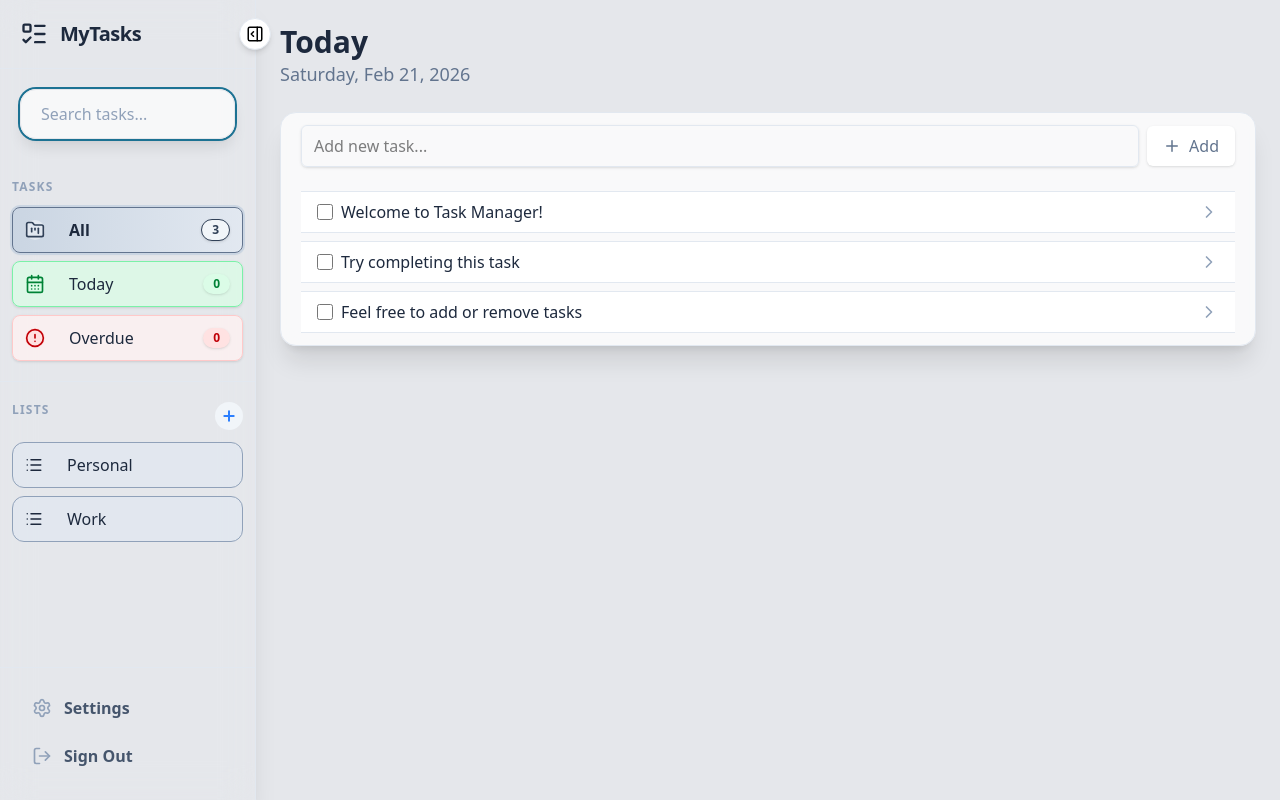
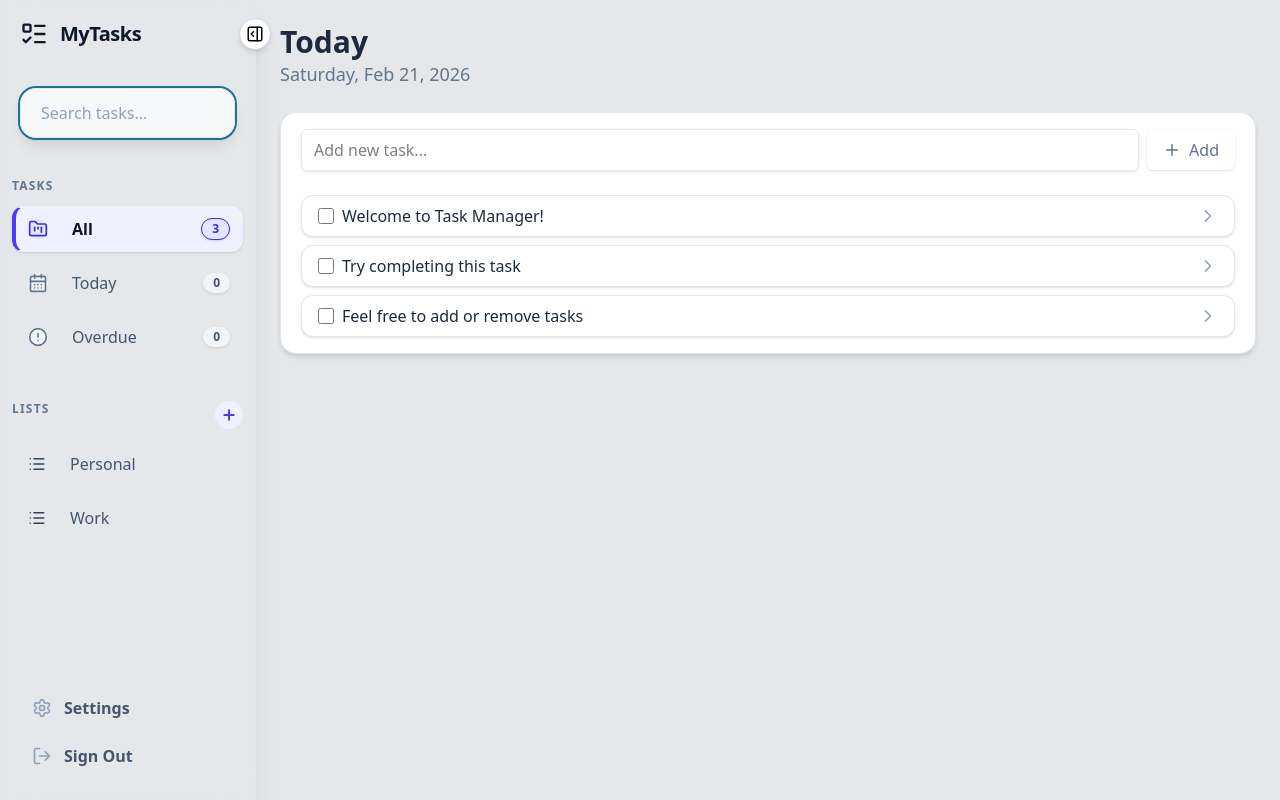
Before and after one commit to SajalKumar02/FocusFlow, a React app: page / in a window 1280 px wide. Built offline with nearby package versions, Linux system fonts and the light colour scheme; the HTML template or start-up script is replaced by a standard one.

Commit message:
Not-Complete, Just Saving

```diff
--- a/src/Components/Dashboard/MainContext/MainContent.jsx
+++ b/src/Components/Dashboard/MainContext/MainContent.jsx
@@ -27,7 +27,7 @@ const MainContent = ({
         handleSort={handleSort}
       /> */}
 
-      <section className="flex flex-col gap-4 mb-6 py-3 px-5 rounded-2xl bg-white/75 shadow-xl border border-slate-200 backdrop-blur-md">
+      <section className="flex flex-col gap-4 mb-6 py-4 px-5 rounded-2xl bg-white shadow-md border border-slate-200">
         <AddNewTask selectedList={selectedList} />
 
         <TaskList
--- a/src/Components/Dashboard/MainContext/TaskList.jsx
+++ b/src/Components/Dashboard/MainContext/TaskList.jsx
@@ -18,14 +18,14 @@ const TaskList = ({
   return (
     <div className="flex flex-col gap-2">
       {filteredTasks?.length === 0 ? (
-        <div className="text-slate-400 text-center py-6">
+        <div className="text-slate-500 text-center py-6">
           No tasks yet
         </div>
       ) : (
         filteredTasks?.map((task) => (
           <div
             key={task.id}
-            className="flex items-center px-4 py-2 bg-white border-t border-b border-slate-200 hover:bg-blue-50 transition-colors duration-150 cursor-pointer"
+            className="group flex items-center px-4 py-2 bg-white border border-slate-200 rounded-xl shadow-sm hover:shadow-md hover:border-slate-300 hover:bg-indigo-50/60 transition-all duration-150 cursor-pointer"
             onClick={() => handleSetSelectedTask(task.id)}
           >
             <input
@@ -35,15 +35,17 @@ const TaskList = ({
                 e.stopPropagation();
                 toggleTask(task.id);
               }}
-              className="mr-2 w-4 h-4 border border-slate-200 bg-white rounded cursor-pointer transition-colors duration-150"
+              className="mr-2 w-4 h-4 border border-slate-300 bg-white rounded cursor-pointer transition-colors duration-150 accent-indigo-600"
             />
             <span
-              className={`text-slate-800 ${task.completed ? "line-through text-slate-400" : ""}`}
+              className={`text-slate-800 ${
+                task.completed ? "line-through text-slate-500" : ""
+              }`}
             >
               {task.title}
             </span>
             <div className="flex-1" />
-            <ChevronRight className="w-5 h-5 text-slate-400" />
+            <ChevronRight className="w-5 h-5 text-slate-400 group-hover:text-slate-500" />
           </div>
         ))
       )}
--- a/src/Components/Dashboard/SideBar/Header.jsx
+++ b/src/Components/Dashboard/SideBar/Header.jsx
@@ -7,29 +7,29 @@ import {
 
 const Header = ({ expanded, onToggle }) => {
   return (
-    <div className="flex items-center justify-between p-5 border-b border-slate-200 relative">
+    <div className="flex items-center justify-between p-5 relative">
       {expanded ? (
-        <h1 className="text-xl font-bold tracking-tight text-slate-800 flex items-center gap-2">
+        <h1 className="text-xl font-bold tracking-tight text-slate-900 flex items-center gap-2">
           <ListTodo size={28} className="mr-1" />
           MyTasks
         </h1>
       ) : (
-        <span className="text-slate-800 flex justify-center w-full">
+        <span className="text-slate-900 flex justify-center w-full">
           <ListTodo size={28} />
         </span>
       )}
       {expanded ? (
         <button
-          className="absolute top-1/2 right-[-16px] transform -translate-y-1/2 bg-white shadow-md border border-slate-200 w-8 h-8 flex items-center justify-center rounded-full transition-all hover:bg-slate-200 active:bg-slate-300 focus:outline-none focus:ring-2 focus:ring-slate-400 z-10"
+          className="absolute top-1/2 right-[-16px] transform -translate-y-1/2 bg-white shadow-md border border-slate-300 w-8 h-8 flex items-center justify-center rounded-full transition-all hover:bg-slate-50 active:bg-slate-100 focus:outline-none focus-visible:ring-2 focus-visible:ring-indigo-500 focus-visible:ring-offset-2 z-10"
           onClick={onToggle}
           aria-label="Collapse sidebar"
         >
-          <PanelRightOpen size={18} color="#000000" />
+          <PanelRightOpen size={18} />
           {/* <PanelRightOpen size={18} /> */}
         </button>
       ) : (
         <button
-          className="absolute top-1/2 right-[-16px] transform -translate-y-1/2 bg-white shadow-md border border-slate-200 w-8 h-8 flex items-center justify-center rounded-full transition-all hover:bg-slate-200 active:bg-slate-300 focus:outline-none focus:ring-2 focus:ring-slate-400 z-10"
+          className="absolute top-1/2 right-[-16px] transform -translate-y-1/2 bg-white shadow-md border border-slate-300 w-8 h-8 flex items-center justify-center rounded-full transition-all hover:bg-slate-50 active:bg-slate-100 focus:outline-none focus-visible:ring-2 focus-visible:ring-indigo-500 focus-visible:ring-offset-2 z-10"
           onClick={onToggle}
           aria-label="Expand sidebar"
           style={{ boxShadow: "0 2px 8px 0 rgba(0,0,0,0.07)" }}
--- a/src/Components/Dashboard/SideBar/ListSection/ListSection.jsx
+++ b/src/Components/Dashboard/SideBar/ListSection/ListSection.jsx
@@ -70,12 +70,12 @@ const ListSection = ({
     <div className="py-5 px-3 flex-1 flex flex-col h-full min-h-0">
       {/* Header row */}
       <div className="flex items-center justify-between mb-3">
-        <h2 className="text-xs mb-3 text-slate-400 font-bold tracking-widest uppercase">
+        <h2 className="text-xs mb-3 text-slate-500 font-bold tracking-widest uppercase">
           Lists
         </h2>
         {expanded && (
           <button
-            className="flex items-center justify-center w-7 h-7 bg-slate-100 text-blue-500 rounded-full transition-all hover:bg-blue-50 active:bg-blue-200"
+            className="flex items-center justify-center w-7 h-7 bg-indigo-50 text-indigo-600 rounded-full transition-colors hover:bg-indigo-100 active:bg-indigo-200 focus:outline-none focus-visible:ring-2 focus-visible:ring-indigo-500 focus-visible:ring-offset-2"
             type="button"
             title="Add List"
             onClick={handleAddList}
@@ -100,9 +100,10 @@ const ListSection = ({
                 onSelect={() => handleSetSelectedList(list.id)}
                 colorClass={
                   selectedList === list.id
-                    ? "bg-gradient-to-r from-slate-300 to-slate-200 text-slate-900 border border-slate-500 ring-2 ring-slate-300"
-                    : "bg-slate-200/80 text-slate-800 border border-slate-400"
+                    ? "bg-indigo-50 text-slate-900 border-indigo-200 shadow-sm border border-l-indigo-600 focus-visible:ring-2 focus-visible:ring-indigo-500 focus-visible:ring-offset-2"
+                    : "bg-transparent text-slate-700 hover:bg-slate-50 border border-transparent hover:border-slate-200 focus-visible:ring-2 focus-visible:ring-indigo-500 focus-visible:ring-offset-2"
                 }
+                borderClass={selectedList === list.id ? "border-l-indigo-600" : ""}
                 ariaLabel={list.title}
               />
             ))}
@@ -118,7 +119,7 @@ const ListSection = ({
             value={newListTitle}
             onChange={(e) => setNewListTitle(e.target.value)}
             onKeyDown={handleInputKeyDown}
-            className="flex-1 min-w-0 py-1.5 px-3 text-sm rounded-xl border border-slate-300 transition-all focus:border-blue-400 focus:ring-0 focus:outline-none"
+            className="flex-1 min-w-0 py-1.5 px-3 text-sm rounded-xl border border-slate-300 text-slate-900 placeholder:text-slate-400 transition-colors focus:border-indigo-400 focus-visible:ring-2 focus-visible:ring-indigo-500 focus-visible:ring-offset-2 focus:outline-none"
             placeholder="Add new list..."
             aria-label="Add new list"
           />
--- a/src/Components/Dashboard/SideBar/ListSection/listComponent.jsx
+++ b/src/Components/Dashboard/SideBar/ListSection/listComponent.jsx
@@ -24,7 +24,7 @@ const ListComponent = ({
     <li>
       <button
         type="button"
-        className={`flex items-center py-2.5 px-3 rounded-xl transition-all cursor-pointer group w-full outline-none
+        className={`flex items-center py-2.5 px-3 rounded-xl transition-colors duration-150 cursor-pointer group w-full outline-none relative border border-transparent border-l-4
           ${expanded ? "justify-between" : "justify-center"}
           ${colorClass}
           ${selected ? borderClass : ""}
@@ -47,7 +47,7 @@ const ListComponent = ({
           {expanded && (
             <span
               className={`text-base ml-3 ${
-                selected ? "font-bold" : "font-medium text-slate-800"
+                selected ? "font-bold text-slate-900" : "font-medium text-slate-600"
               }`}
             >
               {title}
@@ -56,7 +56,7 @@ const ListComponent = ({
         </div>
         {expanded && count !== undefined && (
           <span
-            className={`text-xs font-semibold px-2.5 py-0.5 rounded-full shadow ${countBgClass} ${countTextClass} ${
+            className={`text-xs font-semibold px-2.5 py-0.5 rounded-full shadow-sm ${countBgClass} ${countTextClass} ${
               selected ? "border border-current" : ""
             }`}
           >
--- a/src/Components/Dashboard/SideBar/PresetListsSection.jsx
+++ b/src/Components/Dashboard/SideBar/PresetListsSection.jsx
@@ -27,7 +27,7 @@ const PresetListsSection = ({
 
   return (
     <div className="py-5 px-3 border-b border-slate-200">
-      <h2 className="text-xs mb-3 text-slate-400 font-bold tracking-widest uppercase">
+      <h2 className="text-xs mb-3 text-slate-500 font-bold tracking-widest uppercase">
         Tasks
       </h2>
       <ul className="flex flex-col gap-2">
@@ -35,13 +35,13 @@ const PresetListsSection = ({
         <li>
           <button
             type="button"
-            className={`flex items-center py-2.5 px-3 rounded-lg shadow-sm transition-all cursor-pointer group w-full outline-none
+            className={`flex items-center py-2.5 px-3 rounded-xl transition-colors duration-150 cursor-pointer group w-full outline-none relative border border-transparent border-l-4
               ${
                 isAllSelected
-                  ? "bg-gradient-to-r from-slate-300 to-slate-200 border border-slate-500 ring-2 ring-slate-300"
-                  : "bg-slate-100/80 border border-slate-300"
+                  ? "bg-indigo-50 border border-indigo-200 border-l-indigo-600 shadow-sm"
+                  : "bg-transparent hover:bg-slate-50 hover:border-slate-200"
               }
-              hover:bg-slate-200 hover:shadow-md focus-visible:ring-2 focus-visible:ring-offset-2 focus-visible:ring-slate-500
+              focus-visible:ring-2 focus-visible:ring-offset-2 focus-visible:ring-indigo-500
               ${expanded ? "justify-between" : "justify-center"}
             `}
             onClick={() => handleSelectList(PRESET_IDS.ALL)}
@@ -55,7 +55,11 @@ const PresetListsSection = ({
               }`}
             >
               <span
-                className={`inline-flex items-center justify-center rounded-full bg-slate-200 text-slate-700`}
+                className={`inline-flex items-center justify-center rounded-full ${
+                  isAllSelected
+                    ? "bg-indigo-100 text-indigo-700"
+                    : "bg-slate-100 text-slate-500"
+                }`}
               >
                 <FolderKanban
                   size={20}
@@ -68,8 +72,8 @@ const PresetListsSection = ({
                 <span
                   className={`text-base ml-3 ${
                     isAllSelected
-                      ? "text-slate-800 font-bold"
-                      : "font-medium text-slate-800"
+                      ? "text-slate-900 font-bold"
+                      : "font-medium text-slate-600"
                   }`}
                 >
                   All
@@ -78,8 +82,12 @@ const PresetListsSection = ({
             </div>
             {expanded && (
               <span
-                className={`bg-slate-100 text-xs font-semibold text-slate-700 px-2.5 py-0.5 rounded-full shadow ${
+                className={`text-xs font-semibold px-2.5 py-0.5 rounded-full shadow-sm ${
                   isAllSelected ? "border border-current" : ""
+                } ${
+                  isAllSelected
+                    ? "bg-indigo-100 text-indigo-700"
+                    : "bg-slate-100 text-slate-600"
                 }`}
               >
                 {getCountOfPresetLists(PRESET_IDS.ALL)}
@@ -91,13 +99,13 @@ const PresetListsSection = ({
         <li>
           <button
             type="button"
-            className={`flex items-center py-2.5 px-3 rounded-lg shadow-sm transition-all cursor-pointer group w-full outline-none
+            className={`flex items-center py-2.5 px-3 rounded-xl transition-colors duration-150 cursor-pointer group w-full outline-none relative border border-transparent border-l-4
               ${
                 isTodaySelected
-                  ? "bg-gradient-to-r from-green-200 to-green-100 border border-green-500 ring-2 ring-green-300"
-                  : "bg-green-100/80 border border-green-300"
+                  ? "bg-indigo-50 border border-indigo-200 border-l-indigo-600 shadow-sm"
+                  : "bg-transparent hover:bg-slate-50 hover:border-slate-200"
               }
-              hover:bg-green-200 hover:shadow-md focus-visible:ring-2 focus-visible:ring-offset-2 focus-visible:ring-green-500
+              focus-visible:ring-2 focus-visible:ring-offset-2 focus-visible:ring-indigo-500
               ${expanded ? "justify-between" : "justify-center"}
             `}
             onClick={() => handleSelectList(PRESET_IDS.TODAY)}
@@ -111,7 +119,11 @@ const PresetListsSection = ({
               }`}
             >
               <span
-                className={`inline-flex items-center justify-center rounded-full bg-green-100 text-green-700`}
+                className={`inline-flex items-center justify-center rounded-full ${
+                  isTodaySelected
+                    ? "bg-indigo-100 text-indigo-700"
+                    : "bg-slate-100 text-slate-500"
+                }`}
               >
                 <CalendarDays
                   size={20}
@@ -124,8 +136,8 @@ const PresetListsSection = ({
                 <span
                   className={`text-base ml-3 ${
                     isTodaySelected
-                      ? "text-green-800 font-bold"
-                      : "font-medium text-slate-800"
+                      ? "text-slate-900 font-bold"
+                      : "font-medium text-slate-600"
                   }`}
                 >
                   Today
@@ -134,8 +146,12 @@ const PresetListsSection = ({
             </div>
             {expanded && (
               <span
-                className={`bg-green-100 text-xs font-semibold text-green-700 px-2.5 py-0.5 rounded-full shadow ${
+                className={`text-xs font-semibold px-2.5 py-0.5 rounded-full shadow-sm ${
                   isTodaySelected ? "border border-current" : ""
+                } ${
+                  isTodaySelected
+                    ? "bg-indigo-100 text-indigo-700"
+                    : "bg-slate-100 text-slate-600"
                 }`}
               >
                 {getCountOfPresetLists(PRESET_IDS.TODAY)}
@@ -147,13 +163,13 @@ const PresetListsSection = ({
         <li>
           <button
             type="button"
-            className={`flex items-center py-2.5 px-3 rounded-lg shadow-sm transition-all cursor-pointer group w-full outline-none
+            className={`flex items-center py-2.5 px-3 rounded-xl transition-colors duration-150 cursor-pointer group w-full outline-none relative border border-transparent border-l-4
               ${
                 isOverdueSelected
-                  ? "bg-gradient-to-r from-red-200 to-red-100 border border-red-400 ring-2 ring-red-200"
-                  : "bg-red-50/80 border border-red-200"
+                  ? "bg-indigo-50 border border-indigo-200 border-l-indigo-600 shadow-sm"
+                  : "bg-transparent hover:bg-slate-50 hover:border-slate-200"
               }
-              hover:bg-red-100 hover:shadow-md focus-visible:ring-2 focus-visible:ring-offset-2 focus-visible:ring-red-400
+              focus-visible:ring-2 focus-visible:ring-offset-2 focus-visible:ring-indigo-500
               ${expanded ? "justify-between" : "justify-center"}
             `}
             onClick={() => handleSelectList(PRESET_IDS.OVERDUE)}
@@ -167,7 +183,11 @@ const PresetListsSection = ({
               }`}
             >
               <span
-                className={`inline-flex items-center justify-center rounded-full bg-red-100 text-red-700`}
+                className={`inline-flex items-center justify-center rounded-full ${
+                  isOverdueSelected
+                    ? "bg-indigo-100 text-indigo-700"
+                    : "bg-slate-100 text-slate-500"
+                }`}
               >
                 <AlertCircle
                   size={20}
@@ -180,8 +200,8 @@ const PresetListsSection = ({
                 <span
                   className={`text-base ml-3 ${
                     isOverdueSelected
-                      ? "text-red-800 font-bold"
-                      : "font-medium text-slate-800"
+                      ? "text-slate-900 font-bold"
+                      : "font-medium text-slate-600"
                   }`}
                 >
                   Overdue
@@ -190,8 +210,12 @@ const PresetListsSection = ({
             </div>
             {expanded && (
               <span
-                className={`bg-red-100 text-xs font-semibold text-red-700 px-2.5 py-0.5 rounded-full shadow ${
+                className={`text-xs font-semibold px-2.5 py-0.5 rounded-full shadow-sm ${
                   isOverdueSelected ? "border border-current" : ""
+                } ${
+                  isOverdueSelected
+                    ? "bg-indigo-100 text-indigo-700"
+                    : "bg-slate-100 text-slate-600"
                 }`}
               >
                 {getCountOfPresetLists(PRESET_IDS.OVERDUE)}
```
Also changed, not shown: src/Components/Dashboard/TaskDetailsPanel/SubTaskSection.jsx (+6 -6 lines), Downloads/DaskMode.png (added), Downloads/LightMode.png (added).
